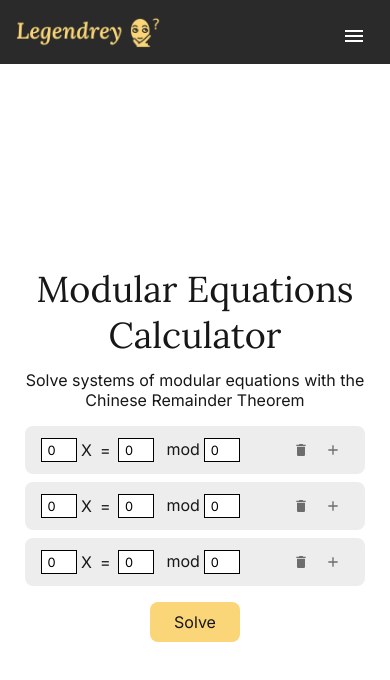
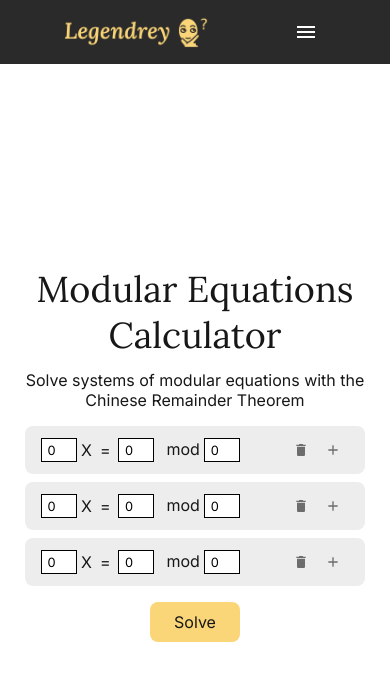
Before and after one commit to jonaprojects/remainder_solver, a Next.js app: page / in a window 390 px wide. Shown: the top 680 px of the page. Built offline with nearby package versions, Linux system fonts and the light colour scheme.

Commit message:
Fixed navbar layout to prevent double vertical scrollbar bug

```diff
--- a/components/navbar/Navbar.jsx
+++ b/components/navbar/Navbar.jsx
@@ -1,20 +1,11 @@
 "use client";
 
 import { useState } from "react";
-import PrimaryButton from "../buttons/PrimaryButton";
-import classes from "./Navbar.module.css";
 import Link from "next/link";
-
-import {
-  AppBar,
-  Toolbar,
-  IconButton,
-  Menu,
-  MenuItem,
-  Typography,
-} from "@mui/material";
+import { AppBar, Toolbar, IconButton, Menu, MenuItem } from "@mui/material";
 import MenuIcon from "@mui/icons-material/Menu";
 import GitHubButton from "react-github-btn";
+import classes from "./Navbar.module.css";
 
 export default function Navbar() {
   const [anchorEl, setAnchorEl] = useState(null);
@@ -30,8 +21,10 @@ export default function Navbar() {
 
   return (
     <nav className={classes.container}>
-      <div className={classes["nav-items"]}>
+      {/* Logo */}
       <img src="logo.png" className={classes.logo} alt="logo" />
+
+      {/* Navigation Links */}
       <ul className={classes["nav-links"]}>
         <li className={classes["nav-link"]}>
           <Link href="/">Home</Link>
@@ -43,10 +36,11 @@ export default function Navbar() {
           <Link href="/background">Background</Link>
         </li>
       </ul>
-        <div className={classes["github-buttons"]}>
+
+      {/* GitHub Buttons */}
+      <div className={classes['github-buttons']}>
         <GitHubButton
           href="https://github.com/buttons"
-            data-color-scheme="no-preference: light; light: light; dark: dark;"
           data-size="large"
           aria-label="Follow @buttons on GitHub"
         >
@@ -54,7 +48,6 @@ export default function Navbar() {
         </GitHubButton>
         <GitHubButton
           href="https://github.com/buttons/github-buttons"
-            data-color-scheme="light"
           data-icon="octicon-star"
           data-size="large"
           aria-label="Star buttons/github-buttons on GitHub"
@@ -63,21 +56,21 @@ export default function Navbar() {
         </GitHubButton>
       </div>
 
-        {/* Hamburger Menu Button */}
-        <div className={classes["menu-button"]}>
+      {/* Mobile Menu Button */}
+      <div className={classes['menu-button']}>
         <IconButton color="inherit" aria-label="menu" onClick={handleClick}>
           <MenuIcon />
         </IconButton>
         <Menu anchorEl={anchorEl} open={open} onClose={handleClose}>
           <MenuItem onClick={handleClose}>
-              <a href="/" className={classes["menu-link"]}>
+            <Link href="/" className={classes["menu-link"]}>
               Home
-              </a>
+            </Link>
           </MenuItem>
           <MenuItem onClick={handleClose}>
-              <a href="/" className={classes["menu-link"]}>
+            <Link href="/" className={classes["menu-link"]}>
               About
-              </a>
+            </Link>
           </MenuItem>
           <MenuItem onClick={handleClose}>
             <Link href="/background" className={classes["menu-link"]}>
@@ -86,7 +79,6 @@ export default function Navbar() {
           </MenuItem>
         </Menu>
       </div>
-      </div>
     </nav>
   );
 }
--- a/components/navbar/Navbar.module.css
+++ b/components/navbar/Navbar.module.css
@@ -4,76 +4,59 @@
     font-family: var(--font-inter);
     font-weight: 400;
     background-color: rgb(42, 42, 42);
-    padding-inline: 4rem;
+    padding: 0 4rem;
     min-height: 4rem;
     display: flex;
     align-items: center;
+    justify-content: space-between;
+}
+
+.nav-items {
+    display: flex;
+    align-items: center;
+    gap: 2rem;
+    flex-grow: 1;
+}
+
+.logo {
+    height: 2rem;
 }
 
 .nav-links {
     list-style-type: none;
     display: flex;
-    justify-content: center;
     align-items: center;
-    font-size: 1rem;
+    gap: 1rem;
+    margin: 0;
+    padding: 0;
 }
 
 .nav-link {
-    height: 100%;
-    padding-block: 1.5rem;
-    min-width: 5rem;
-    padding-inline: 0.5rem;
     text-align: center;
+    padding: 1rem;
+    transition: background 0.3s ease;
 }
 
-.nav-link:hover{
+.nav-link:hover {
     background: #FFD700;
     color: black;
 }
-.nav-items {
+
+.github-buttons {
     display: flex;
     align-items: center;
-    justify-content: center;
-    height: 100%;
-    width: 100%;
-}
-
-.logo {
-    position: absolute;
-    left: 4rem;
-    height: 2rem;
-    top: 1rem;
-
-}
-
-.github-buttons {
-    position: absolute;
-    right: 4rem;
+    gap: 1rem;
 }
 
 .menu-button {
     display: none;
-    position: absolute;
-    right: 1rem;
-    top: 1rem;
-}
-
-@media screen and (max-width: 992px) {
-    .nav-links {
-        font-size: 0.75em;
-    }
-    .logo {
-        left: 1rem;
-    }
-    .github-buttons {
-        right: 1rem;
-    }
 }
 
 @media screen and (max-width: 768px) {
     .github-buttons {
         display: none;
     }
+
     .nav-links {
         display: none;
     }
--- a/styles/globals.css
+++ b/styles/globals.css
@@ -6,11 +6,6 @@
 
 }
 
-html,
-body {
-  max-width: 100vw;
-  overflow-x: hidden;
-}
 
 body {
   color: var(--foreground);
```
Lines whose indentation alone changed are shown as unchanged.
